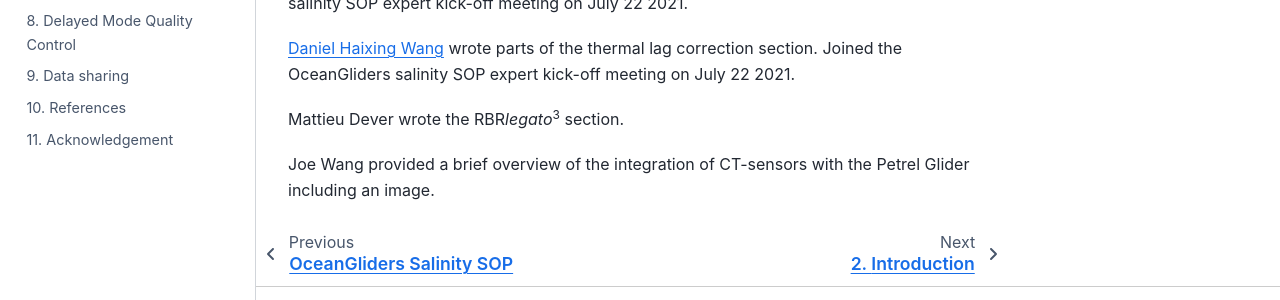
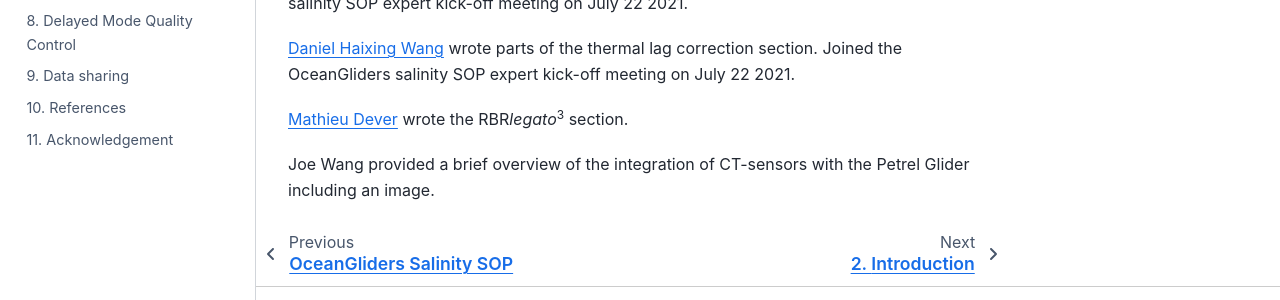
Before and after one commit to OceanGlidersCommunity/Salinity_SOP, a Jupyter Book: the page built from sections/authors_SOP_development_process.md, in a window 1280 px wide and 900 px high, scrolled down 2158 px. Shown: the part 536-836 px from the top of the window. Built offline with Jupyter Book 1.0.4 settings and Sphinx 7.4.7 and the Sphinx Book theme 1.1.4, drawn with Linux system fonts in a browser that asks for light colours; some of the changed text lies outside the part shown.

Commit message:
add [Mathieu Dever](https://github.com/matdever)
This closes #78

```diff
--- a/sections/authors_SOP_development_process.md
+++ b/sections/authors_SOP_development_process.md
@@ -16,7 +16,7 @@
   1. [John Kerfoot](https://github.com/kerfoot), *Rutgers, USA*
   1. Travis Miles, *Rutgers, USA*
   1. [Daniel Haixing Wang](https://github.com/KingSeaStar), *Virginia Institute of Marine Science, USA*
-  1. Mathieu Dever, *RBR, Ottawa, Canada*
+  1. [Mathieu Dever](https://github.com/matdever), *RBR, Ottawa, Canada*
   1. Joe Wang, *AMT, Advanced Marine Technology Group Limited*
   1. [Julius Busecke](https://github.com/jbusecke), *Columbia University/Lamont-Doherty Earth Observatory, New York, USA*
 
@@ -82,6 +82,6 @@ Joined the OceanGliders salinity SOP expert kick-off meeting on July 22 2021.
 [Daniel Haixing Wang](https://github.com/KingSeaStar) wrote parts of the thermal lag correction section.
 Joined the OceanGliders salinity SOP expert kick-off meeting on July 22 2021.
 
-Mattieu Dever wrote the RBR*legato*<sup>3</sup> section.
+[Mathieu Dever](https://github.com/matdever) wrote the RBR*legato*<sup>3</sup> section.
 
 Joe Wang provided a brief overview of the integration of CT-sensors with the Petrel Glider including an image.
```
